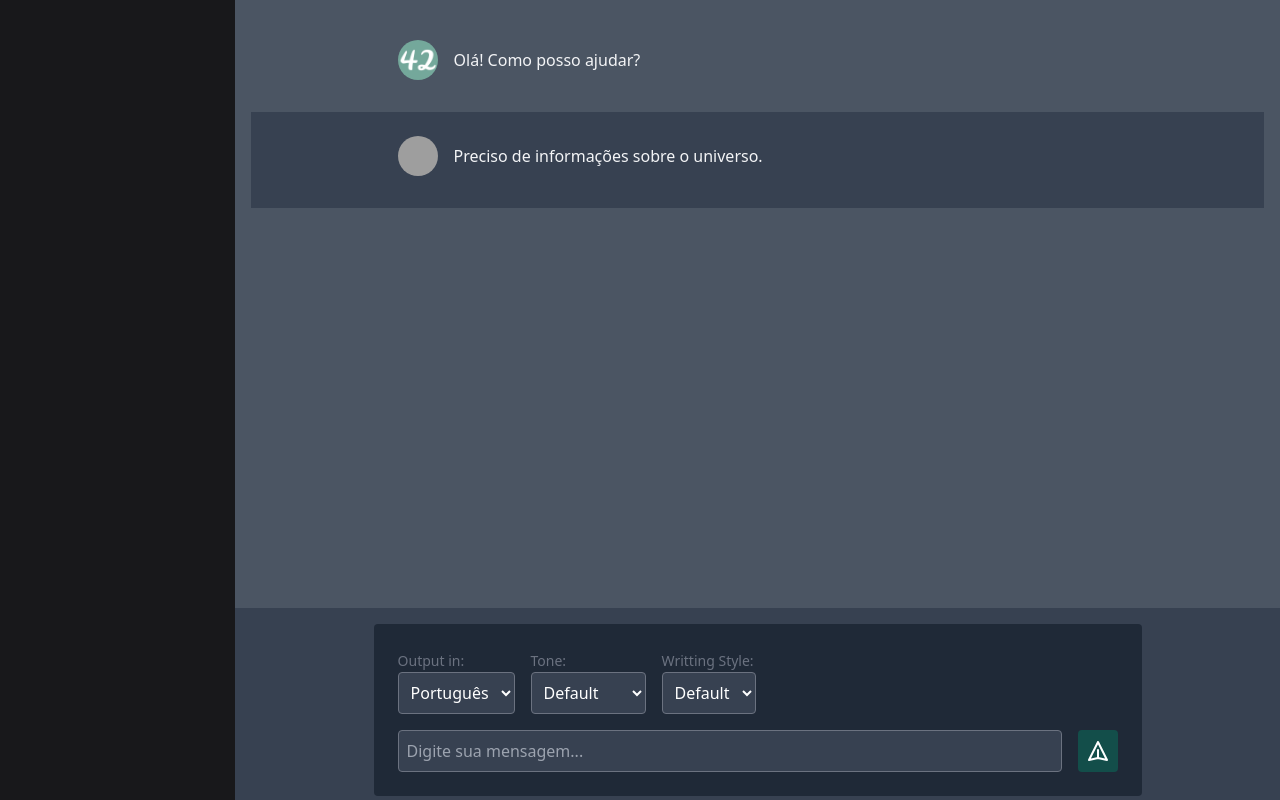
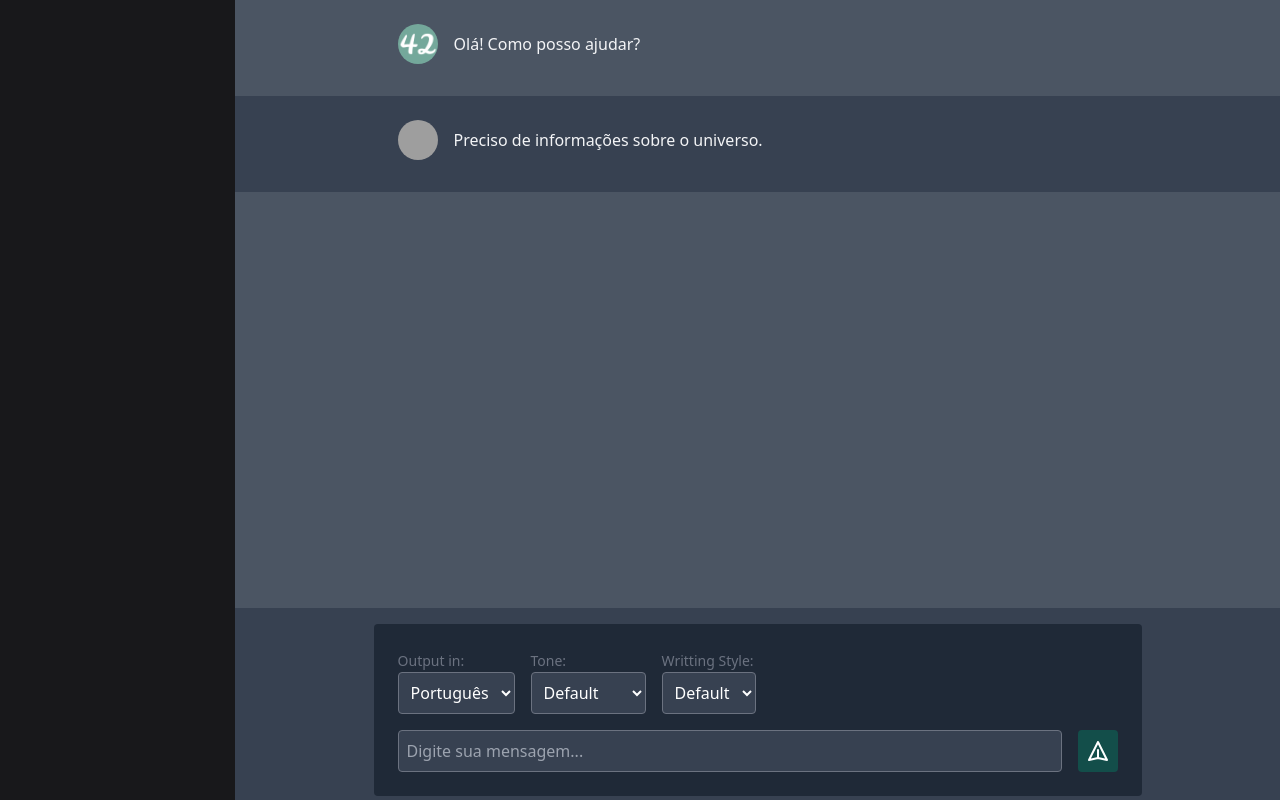
Before and after one commit to eufelipe/chat-gpt-42-nextjs, a Next.js app: page / in a window 1280 px wide. Built offline with nearby package versions, Linux system fonts and the light colour scheme; grey boxes are pictures that could not be loaded.

Commit message:
chore: update next config

```diff
--- a/next.config.js
+++ b/next.config.js
@@ -3,6 +3,10 @@
   experimental: {
     appDir: true,
   },
-}
 
-module.exports = nextConfig
+  images: {
+    domains: ["github.com"],
+  },
+};
+
+module.exports = nextConfig;
--- a/src/app/page.tsx
+++ b/src/app/page.tsx
@@ -5,7 +5,7 @@
     <div className="h-screen flex">
       <Sidebar />
       <div className="flex flex-col w-full">
-        <div className="flex-1 overflow-y-auto p-4">
+        <div className="flex-1 overflow-y-auto">
           <Messages />
         </div>
 
```
